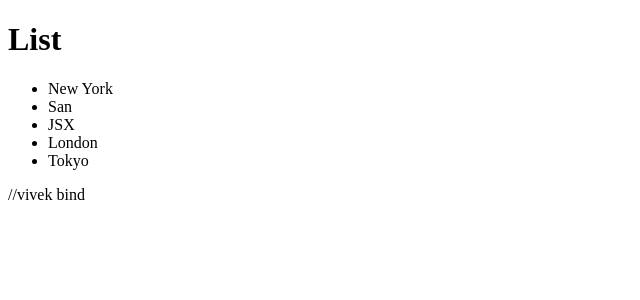
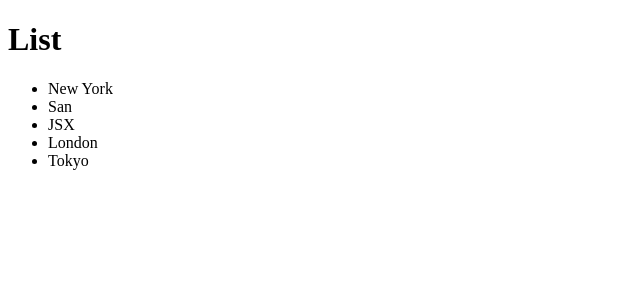
Before and after one commit to ervivekbind/React_Demo, a React (Vite) app: page / in a window 1280 px wide. Shown: the top 300 px of the page, without its empty margins (0-640 px from the left). Built offline with nearby package versions, Linux system fonts and the light colour scheme; the HTML template or start-up script is replaced by a standard one.

Commit message:
Update ListGroup.jsx

```diff
--- a/src/components/ListGroup.jsx
+++ b/src/components/ListGroup.jsx
@@ -18,7 +18,6 @@ function ListGroup() {
                 {items.map(item => (
                     <li>{item}</li>))}
             </ul>
-//vivek bind
         </>
     )
 }
```
